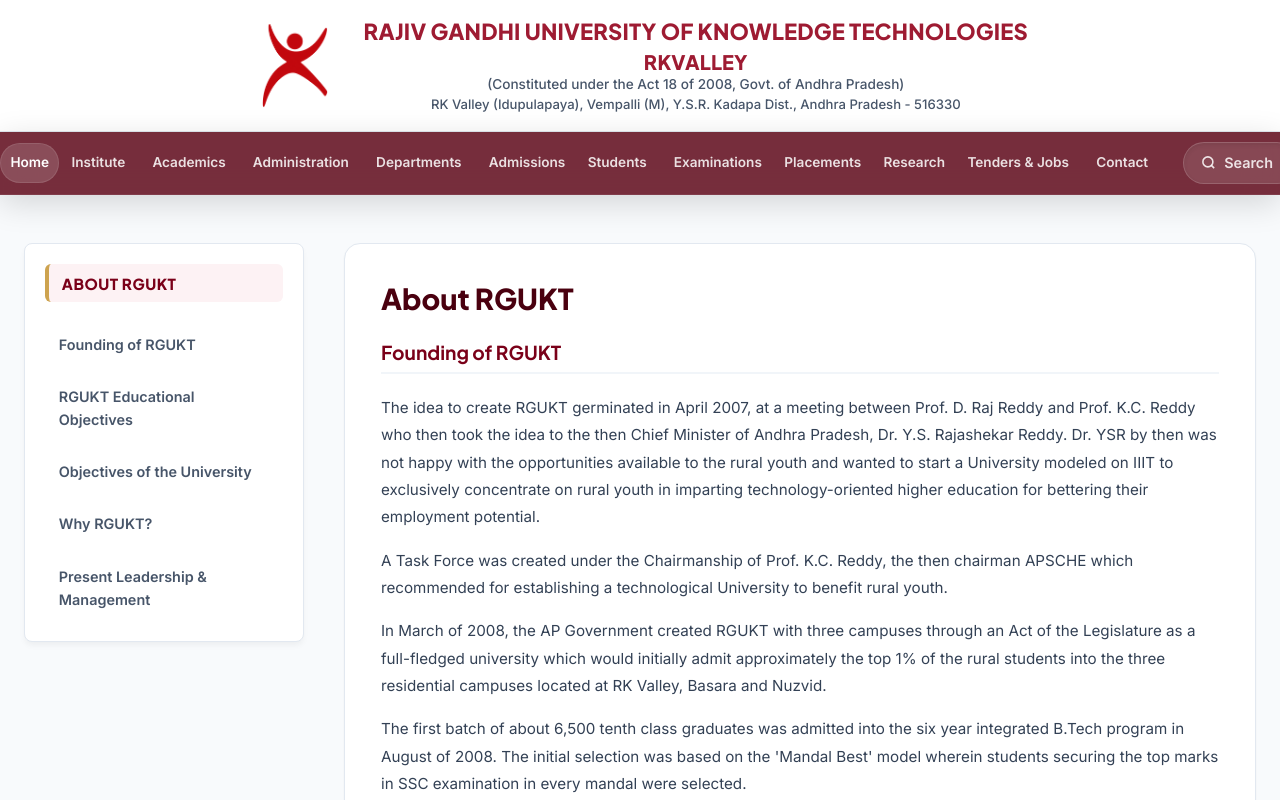
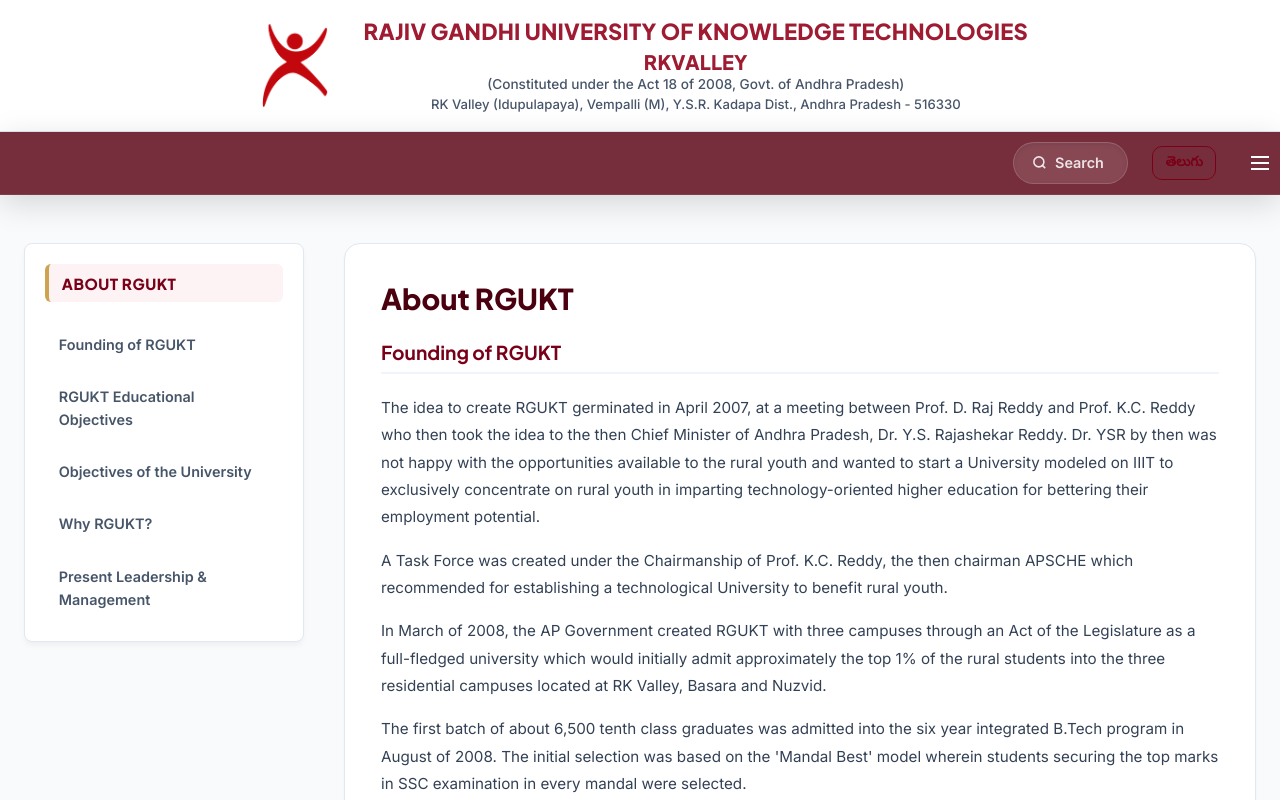
Before and after one commit to formsrgukt/RKVALLEY, a Next.js app: page / in a window 1280 px wide. Shown: the top 800 px of the page. Built offline with nearby package versions, Linux system fonts and the light colour scheme.

Commit message:
Fix layout overscaling and overflow on smaller screens

```diff
--- a/src/app/globals.css
+++ b/src/app/globals.css
@@ -2492,3 +2492,19 @@
 
 
 @media (min-width: 769px) { .lang-btn-mobile { display: none !important; } }
+
+
+/* Fix layout overflow on laptops */
+@media (max-width: 1320px) {
+  .nav-links-desktop { display: none !important; }
+  .btn-mobile-toggle { display: block !important; }
+  .lang-btn-mobile { display: block !important; }
+}
+
+
+/* Fluid root typography to auto-scale website */
+html { font-size: clamp(13px, 1.1vw + 9px, 16px) !important; }
+
+
+/* Correct fluid root typography */
+html { font-size: clamp(13px, 0.4vw + 11px, 16px) !important; }
--- a/src/components/Header/InlineSearch.tsx
+++ b/src/components/Header/InlineSearch.tsx
@@ -153,6 +153,7 @@
           top: "calc(100% + 0.5rem)",
           right: 0,
           width: "400px",
+          maxWidth: "90vw",
           maxHeight: "450px",
           background: "#ffffff",
           borderRadius: "12px",
```
